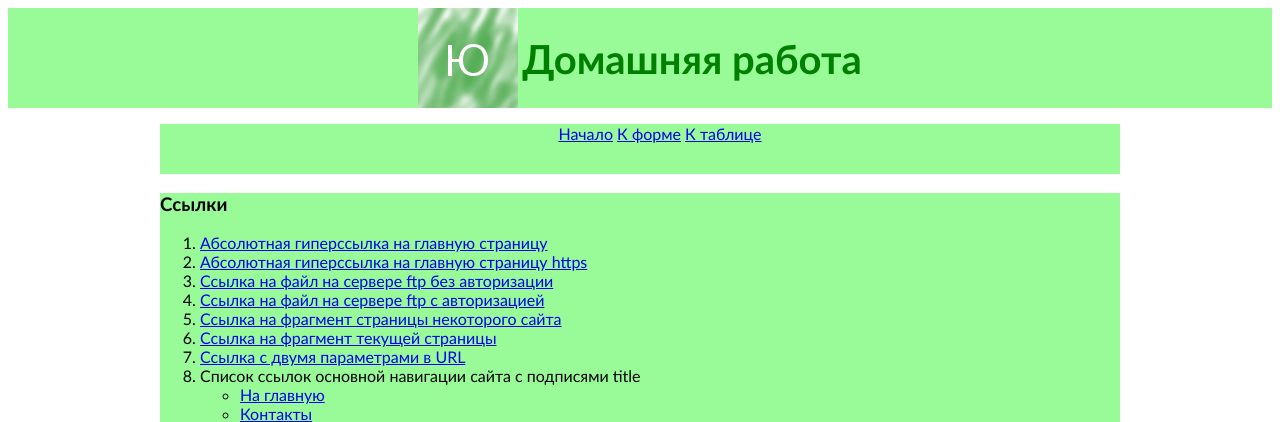
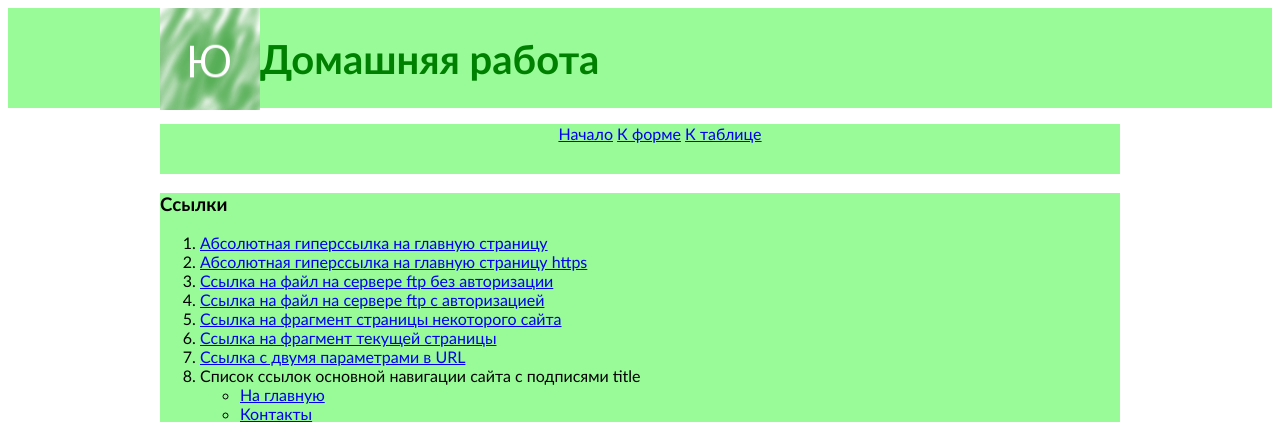
Before and after one commit to FireCommissar/FireCommissar.github.io, a PHP site: page / in a window 1280 px wide. Shown: the top 422 px of the page. Run offline with PHP 8.4, Linux system fonts and the light colour scheme.

Commit message:
Update sts.css

```diff
--- a/sts.css
+++ b/sts.css
@@ -16,8 +16,15 @@ header
 	widtx: 100%;
 	background: #98fb98;
 	vertical-align: middle;
-	text-align: center;
 
+}
+header div
+{
+	display: flex;
+	width:100%;
+	max-width:960px;
+	margin-left: auto;
+	margin-right:auto;
 }
 div.head1
 {
```
